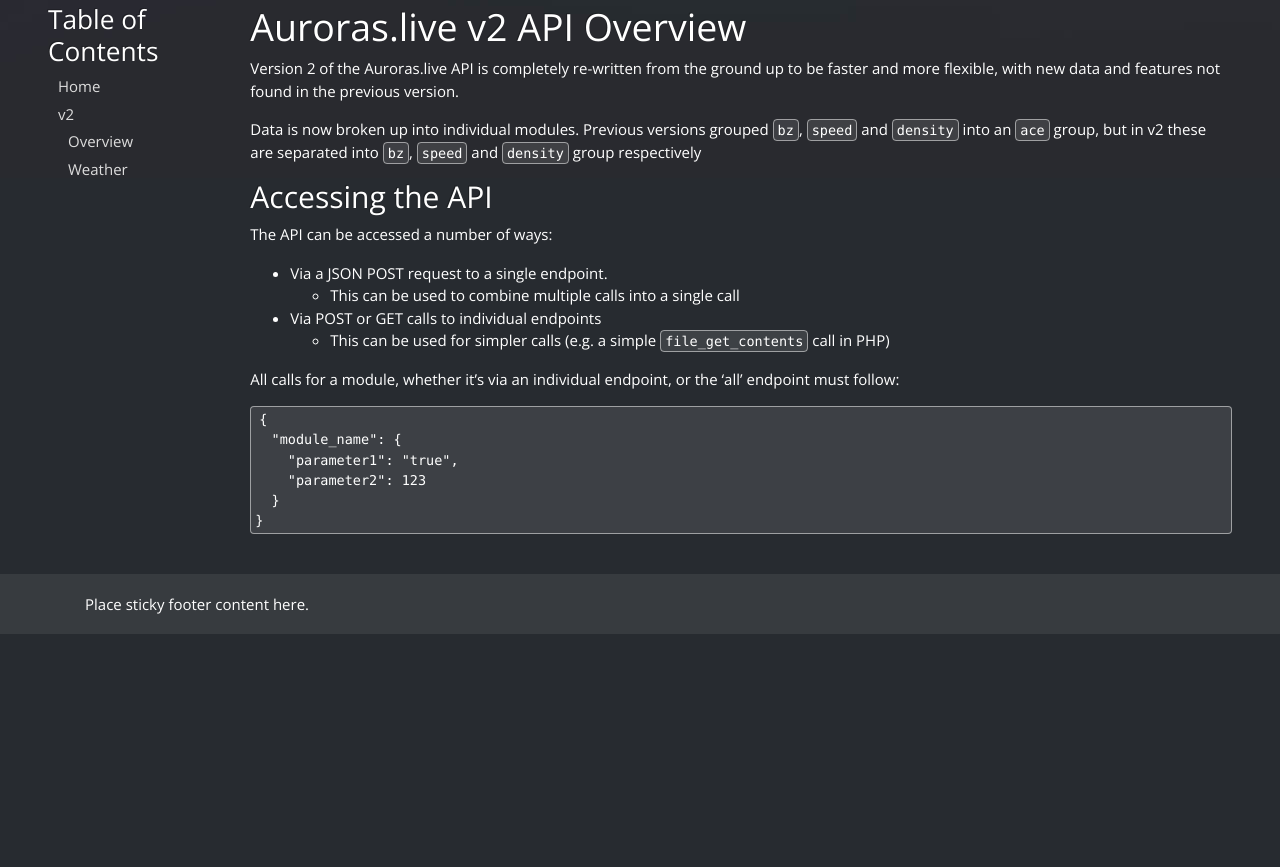
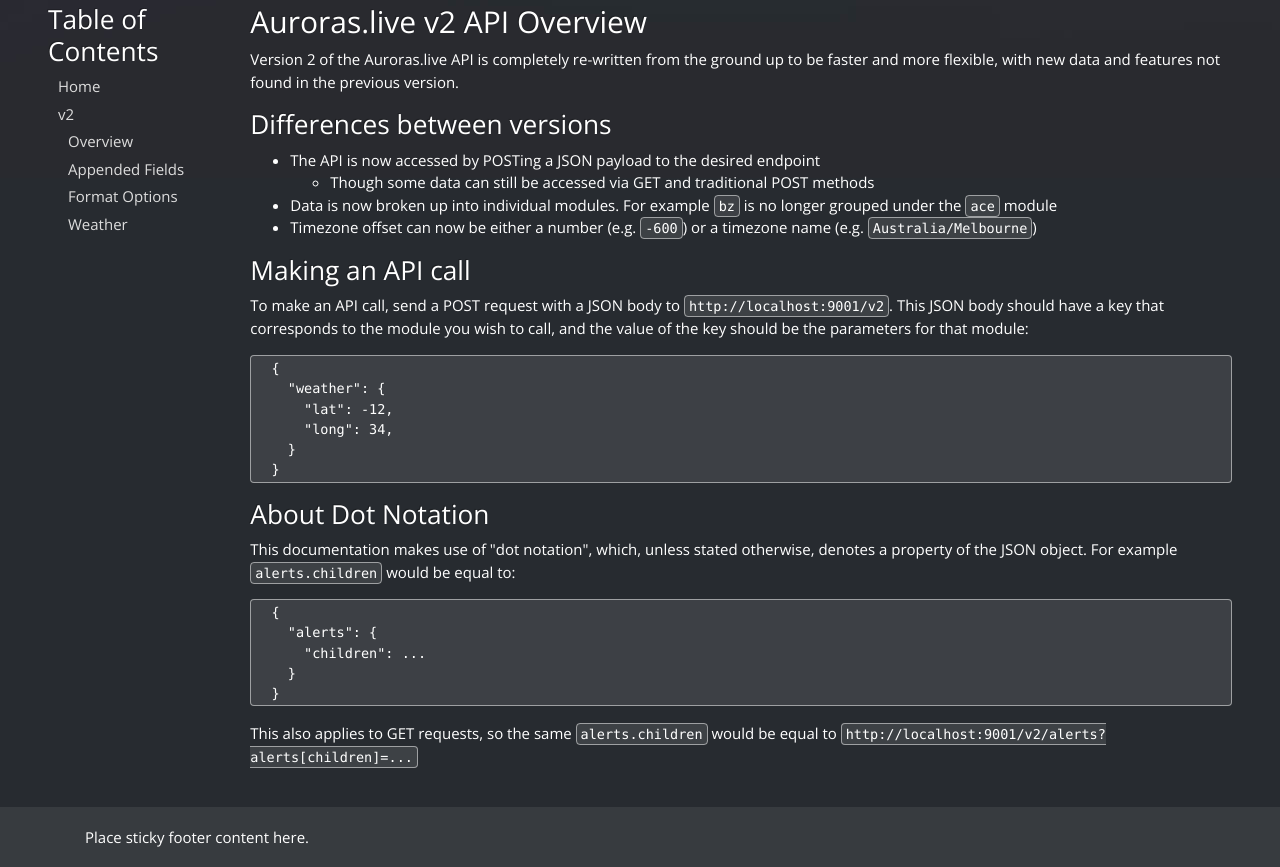
Before and after one commit to Auroras-live/auroraslive.io, a Jekyll site: the page built from v2/overview.html, in a window 1280 px wide. Shown: the part 322-1189 px from the top of the page. Built offline with Jekyll 4.4.1, drawn with Linux system fonts in a browser that asks for light colours; nearby versions of some CDN libraries; before the commit the page ends 956 px from its top, so only the background shows below that.

Commit message:
Added a few more endpoints
Also added info about modifiers and appends that are included with everything.

````diff
--- a/Gemfile
+++ b/Gemfile
@@ -9,6 +9,7 @@
 # This will help ensure the proper Jekyll version is running.
 # Happy Jekylling!
 gem "jekyll", "~> 3.8.5"
+gem "neatjson"
 
 # This is the default theme for new Jekyll sites. You may change this to anything you like.
 gem "minima", "~> 2.0"
--- a/_config.yml
+++ b/_config.yml
@@ -10,3 +10,6 @@
 theme: minima
 plugins:
   - jekyll-feed
+  - neatjson
+
+api_url: "http://localhost:9001"
--- a/_data/navigation.yaml
+++ b/_data/navigation.yaml
@@ -7,5 +7,9 @@
     children:
     - title: Overview
       url: /v2/overview.html
+    - title: Appended Fields
+      url: /v2/appends.html
+    - title: Format Options
+      url: /v2/formats.html
     - title: Weather
       url: /v2/weather.html
--- /dev/null
+++ b/_plugins/neat_json_filter.rb
@@ -0,0 +1,20 @@
+require 'neatjson'
+
+ module Jekyll
+  module NeatJsonFilter
+    def neat_json(input)
+      begin
+        JSON.neat_generate(input, wrap: 50, after_comma: 1, after_colon: 1)
+      rescue JSON::GeneratorError => e
+        "Error: #{e}."
+      end
+    end
+  end
+end
+
+ Liquid::Template.register_filter(Jekyll::NeatJsonFilter)
+
+ # USAGE:
+# {{ site.data.user | neat_json }}
+#
+# neatjson formatting options: https://github.com/Phrogz/NeatJSON#options
--- a/assets/css/main.css
+++ b/assets/css/main.css
@@ -52,11 +52,11 @@
 }
 
 .dropdown-menu {
-  background: rgba(128, 128, 128, 0.75) !important;
+  background: rgba(128, 128, 128, 1) !important;
 }
 
 .dropdown-menu a:hover {
-  background: rgba(128, 128, 128, 1) !important;
+  background: rgba(64, 64, 64, 0.75) !important;
 }
 
 .toc-button {
--- /dev/null
+++ b/v2/appends.html
@@ -0,0 +1,5 @@
+---
+layout: default
+---
+
+{% include endpoint.html endpoint=site.data.v2.appends %}
--- /dev/null
+++ b/v2/formats.html
@@ -0,0 +1,5 @@
+---
+layout: default
+---
+
+{% include endpoint.html endpoint=site.data.v2.formats %}
--- /dev/null
+++ b/v2/overview.html
@@ -0,0 +1,45 @@
+---
+layout: default
+title: Overview
+---
+
+<h2>Auroras.live v2 API Overview</h2>
+
+<p>Version 2 of the Auroras.live API is completely re-written from the ground up to be faster and more flexible, with new data and features not found in the previous version.</p>
+
+<h3>Differences between versions</h3>
+
+<ul>
+  <li>The API is now accessed by POSTing a JSON payload to the desired endpoint</li>
+  <ul>
+    <li>Though some data can still be accessed via GET and traditional POST methods</li>
+  </ul>
+  <li>Data is now broken up into individual modules. For example <code>bz</code> is no longer grouped under the <code>ace</code> module</li>
+  <li>Timezone offset can now be either a number (e.g. <code>-600</code>) or a timezone name (e.g. <code>Australia/Melbourne</code>)
+</ul>
+
+<h3>Making an API call</h3>
+<p>To make an API call, send a POST request with a JSON body to <code>{{ site.api_url }}/v2</code>. This JSON body should have a key that corresponds to the module you wish to call, and the value of the key should be the parameters for that module:</p>
+
+<pre>
+  {
+    "weather": {
+      "lat": -12,
+      "long": 34,
+    }
+  }
+</pre>
+
+<h3>About Dot Notation</h3>
+
+<p>This documentation makes use of "dot notation", which, unless stated otherwise, denotes a property of the JSON object. For example <code>alerts.children</code> would be equal to:</p>
+
+<pre>
+  {
+    "alerts": {
+      "children": ...
+    }
+  }
+</pre>
+
+<p>This also applies to GET requests, so the same <code>alerts.children</code> would be equal to <code>{{ site.api_url }}/v2/alerts?alerts[children]=...</code></p>
--- a/v2/overview.md
+++ /dev/null
@@ -1,29 +0,0 @@
----
-layout: default
-title: Overview
----
-# Auroras.live v2 API Overview
-
-Version 2 of the Auroras.live API is completely re-written from the ground up to be faster and more flexible, with new data and features not found in the previous version.
-
-Data is now broken up into individual modules. Previous versions grouped `bz`, `speed` and `density` into an `ace` group, but in v2 these are separated into `bz`, `speed` and `density` group respectively
-
-## Accessing the API
-
-The API can be accessed a number of ways:
-
- * Via a JSON POST request to a single endpoint.
-   * This can be used to combine multiple calls into a single call
- * Via POST or GET calls to individual endpoints
-   * This can be used for simpler calls (e.g. a simple `file_get_contents` call in PHP)
-
-All calls for a module, whether it's via an individual endpoint, or the 'all' endpoint must follow:
-
-```json
-{
-  "module_name": {
-    "parameter1": "true",
-    "parameter2": 123
-  }
-}
-```
````
Also changed, not shown: _data/v2/appends.json (added, +20 -0 lines), _data/v2/formats.json (added, +71 -0 lines), _data/v2/weather.json (+55 -22 lines), _includes/endpoint.html (+33 -8 lines), Gemfile.lock.
